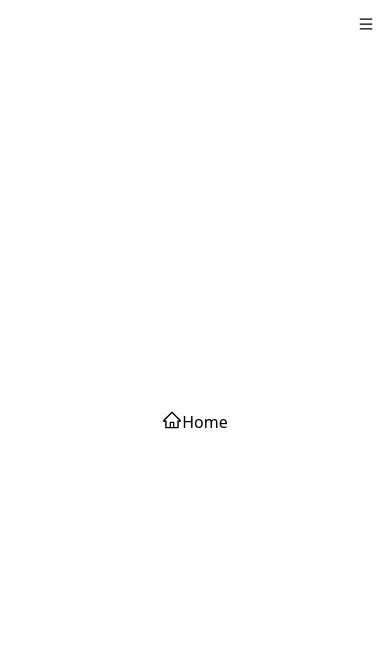
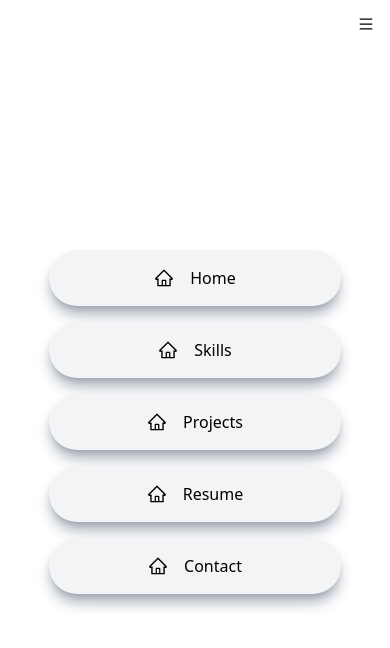
Before and after one commit to mohammediliassaffani/portfolio-react-vite, a React (Vite) app: page / in a window 390 px wide. Both pictures are taken after a click on the icon 366 px from the left and 24 px from the top of the page. Shown: the top 648 px of the page. Built offline with nearby package versions, Linux system fonts and the light colour scheme.

Commit message:
test-nav

```diff
--- a/src/components/Sidenav.jsx
+++ b/src/components/Sidenav.jsx
@@ -14,9 +14,45 @@
       />
       {nav ? (
         <div className="fixd w-full h-screen bg-white/90 flex flex-col justify-center items-center z-20">
-          <a href="#main" className="w-[75%] flex justify-center ">
+          <a
+            href="#main"
+            className="w-[75%]
+             flex justify-center items-center rounded-full shadow-lg bg-gray-100 shadow-gray-400 m-2 p-4 cursor-pointer hover:scale-110"
+          >
             <AiOutlineHome size={20} />
-            <span>Home</span>
+            <span className="pl-4">Home</span>
+          </a>
+          <a
+            href="#main"
+            className="w-[75%]
+             flex justify-center items-center rounded-full shadow-lg bg-gray-100 shadow-gray-400 m-2 p-4 cursor-pointer hover:scale-110"
+          >
+            <AiOutlineHome size={20} />
+            <span className="pl-4">Skills</span>
+          </a>
+          <a
+            href="#main"
+            className="w-[75%]
+             flex justify-center items-center rounded-full shadow-lg bg-gray-100 shadow-gray-400 m-2 p-4 cursor-pointer hover:scale-110"
+          >
+            <AiOutlineHome size={20} />
+            <span className="pl-4">Projects</span>
+          </a>
+          <a
+            href="#main"
+            className="w-[75%]
+             flex justify-center items-center rounded-full shadow-lg bg-gray-100 shadow-gray-400 m-2 p-4 cursor-pointer hover:scale-110"
+          >
+            <AiOutlineHome size={20} />
+            <span className="pl-4">Resume</span>
+          </a>
+          <a
+            href="#main"
+            className="w-[75%]
+             flex justify-center items-center rounded-full shadow-lg bg-gray-100 shadow-gray-400 m-2 p-4 cursor-pointer hover:scale-110"
+          >
+            <AiOutlineHome size={20} />
+            <span className="pl-4">Contact</span>
           </a>
         </div>
       ) : (
```
